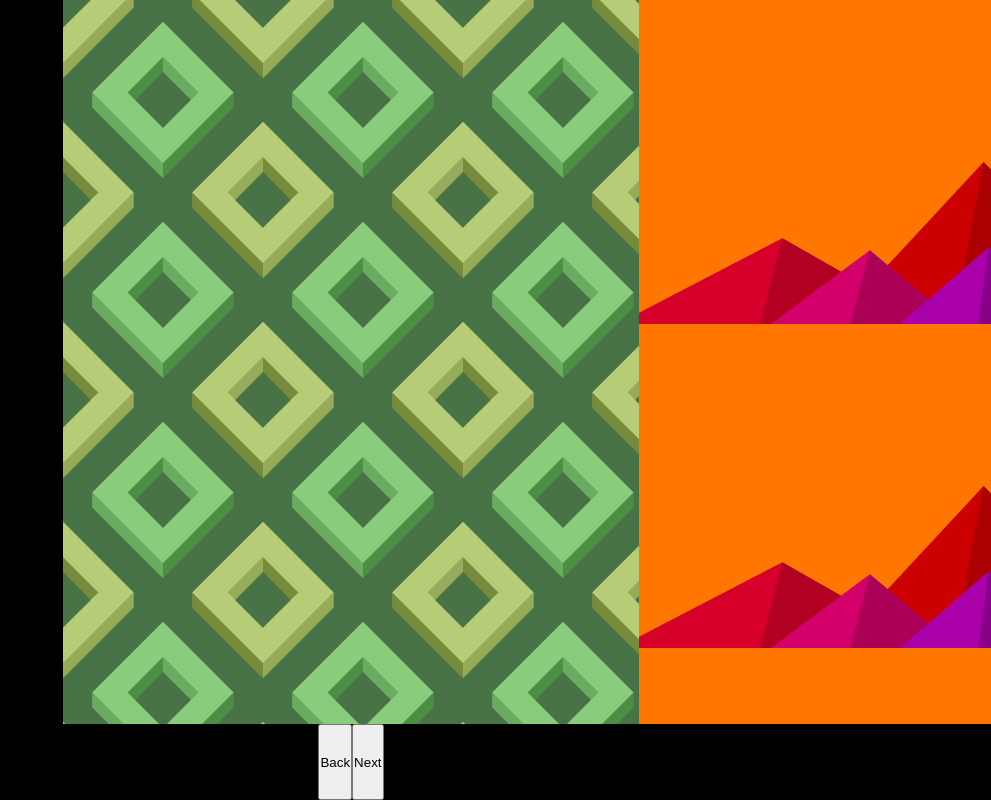
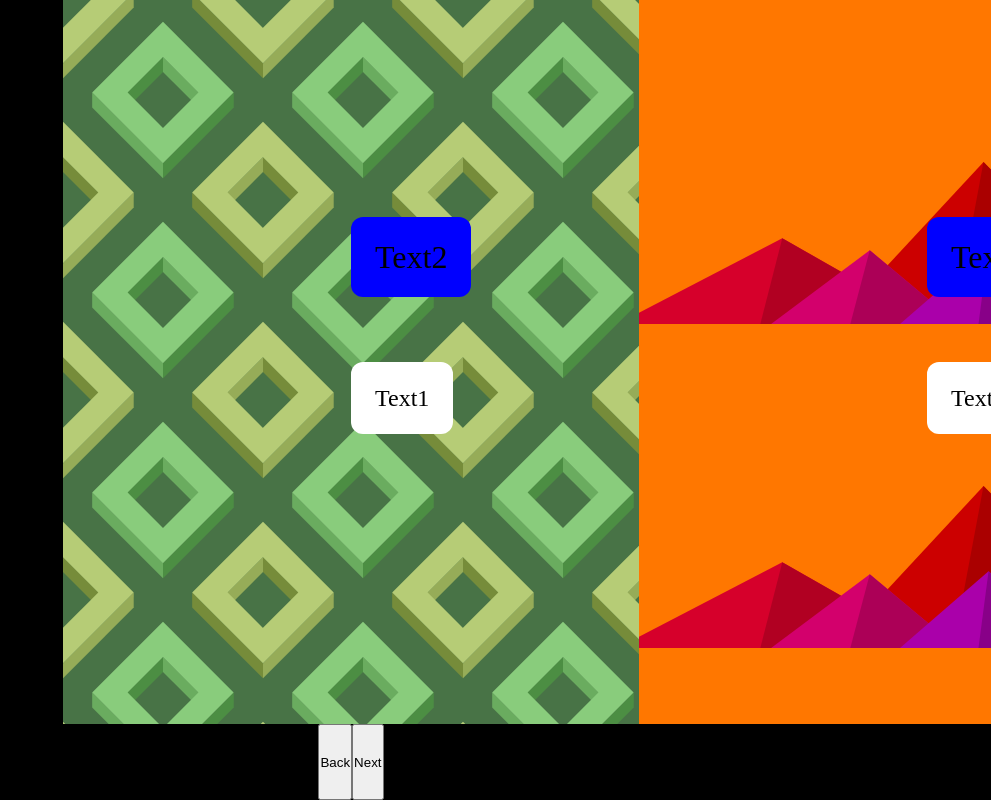
Before and after one commit to GigaVardia/Slider, a website built with webpack: page src/index.html in a window 1280 px wide. Shown: the whole page, without its empty margins (289-1280 px from the left). Built offline with nearby package versions, Linux system fonts and the light colour scheme.

Commit message:
added texts

```diff
--- a/src/js/app.js
+++ b/src/js/app.js
@@ -39,6 +39,20 @@ export class App {
             sliderItem.style.background = 'url(' + page.background + ')';
 
             sliderContainer.appendChild(sliderItem);
+
+            const text1 = page.text1;
+            const text2 = page.text2;
+
+            const text1El = document.createElement('span');
+            text1El.innerText = text1;
+            text1El.classList.add('text1');
+
+            const text2El = document.createElement('span');
+            text2El.innerText = text2;
+            text2El.classList.add('text2')
+
+            sliderItem.appendChild(text1El);
+            sliderItem.appendChild(text2El);
         })
     }
 }
--- a/src/sass/style.scss
+++ b/src/sass/style.scss
@@ -50,3 +50,23 @@ body {
     display: flex;
     justify-content: center;
 }
+
+.text1 {
+    position: absolute;
+    top: 50%;
+    left: 50%;
+    font-size: 24px;
+    background-color: white;
+    border-radius: 12px;
+    padding: 24px;
+}
+
+.text2 {
+    position: absolute;
+    top: 30%;
+    left: 50%;
+    font-size: 32px;
+    background-color: blue;
+    border-radius: 12px;
+    padding: 24px;
+}
```
